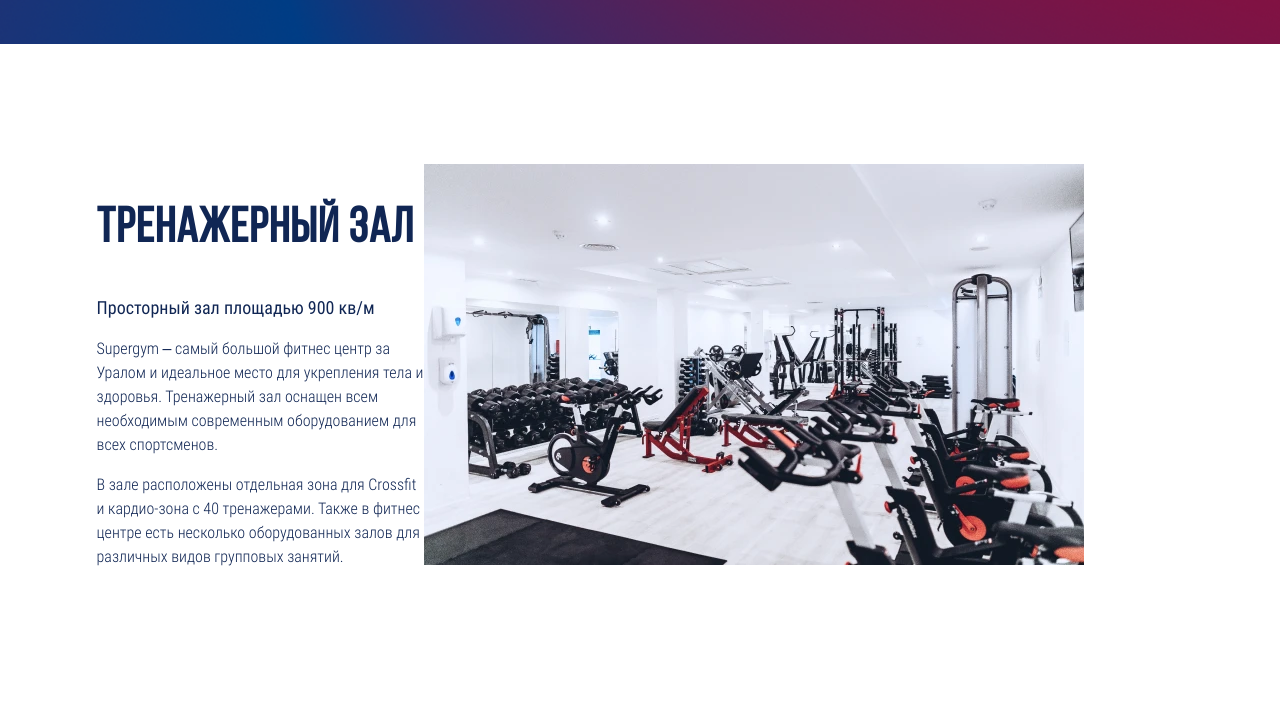
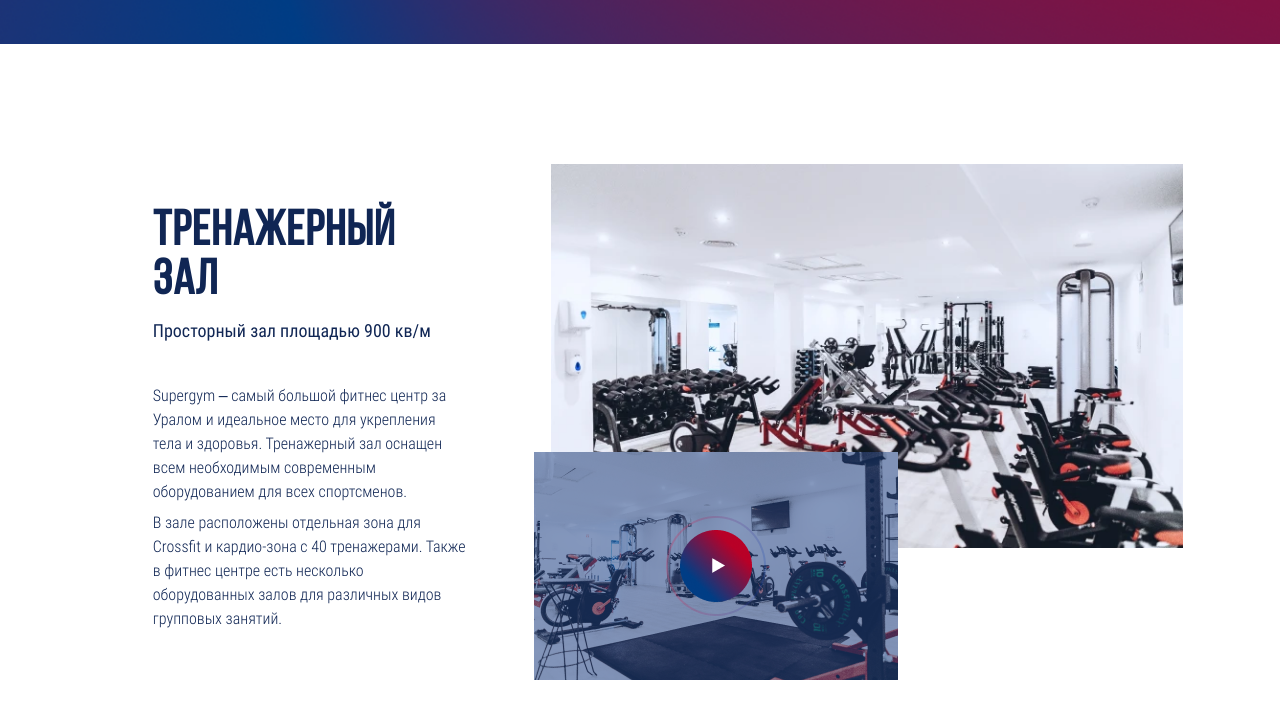
Before and after one commit to GaisinMD/Fitness, a plain HTML site: page build/index.html in a window 1280 px wide. Shown: the part 615-1334 px from the top of the page. Before the commit the page ends 1200 px from the top, so only its background shows below. Drawn offline with Linux system fonts and the light colour scheme; files whose address does not match are found by name.

Commit message:
Тренажерный зал - desktop

```diff
--- a/source/sass/blocks/gym.scss
+++ b/source/sass/blocks/gym.scss
@@ -1,7 +1,9 @@
 .gym {
   @include margin-auto;
+  position: relative;
   display: flex;
   padding-top: 120px;
+  margin-bottom: 230px;
   width: 84.91%;
   max-width: 1160px;
   min-width: 1000px;
@@ -9,7 +11,10 @@
 }
 
 .gym__text {
-  width: 30.17%;
+  margin-left: 5.17%;
+  margin-right: 7.65%;
+  width: 30.27%;
+  min-width: 283px;
 }
 
 .gym__text h2 {
@@ -17,16 +22,46 @@
   font-size: 49px;
   line-height: 49px;
   letter-spacing: 0.03em;
+  margin-top: 44px;
+  margin-bottom: 11px;
 }
 
 .gym__text span {
   @include roboto-condensed(400);
+  display: block;
   font-size: 18px;
   line-height: 27px;
+  margin-bottom: 40px;
 }
 
 .gym__text p {
   @include roboto-condensed(300);
   font-size: 16px;
   line-height: 24px;
+  margin-top: 0;
+  margin-bottom: 7px;
 }
+
+.gym__video {
+  position: absolute;
+  top: 408px;
+  left: 437px;
+  width: 364px;
+  height: 228px;
+  background-image: url("/img/video.png");
+  background-position: center top;
+  background-repeat: no-repeat;
+}
+
+//
+@media (max-width: $tablet-max-width) {
+  .gym {
+    flex-wrap: wrap;
+    padding-top: 120px;
+    margin-bottom: 230px;
+    width: 88.28%;
+    min-width: 678px;
+  }
+
+
+}
--- a/source/sass/blocks/main-block.scss
+++ b/source/sass/blocks/main-block.scss
@@ -74,6 +74,7 @@
   margin-bottom: 15px;
 }
 
+//
 @media (max-width: $tablet-max-width) {
   .main-block {
     width: 88.28%;
--- a/source/sass/blocks/top-wrapper.scss
+++ b/source/sass/blocks/top-wrapper.scss
@@ -2,7 +2,7 @@
   background-image: url("../img/background-main.png"),
     radial-gradient(33.97% 69.22% at 16.03% 39.06%, #003d85 99.48%, #b80027 99.03%);
   background-repeat: no-repeat;
-  background-position: top center;
+  background-position: center top;
   background-size: cover;
   padding-bottom: 44px;
 }
```
Also changed, not shown: build/css/style.min.css, 1 other file.
